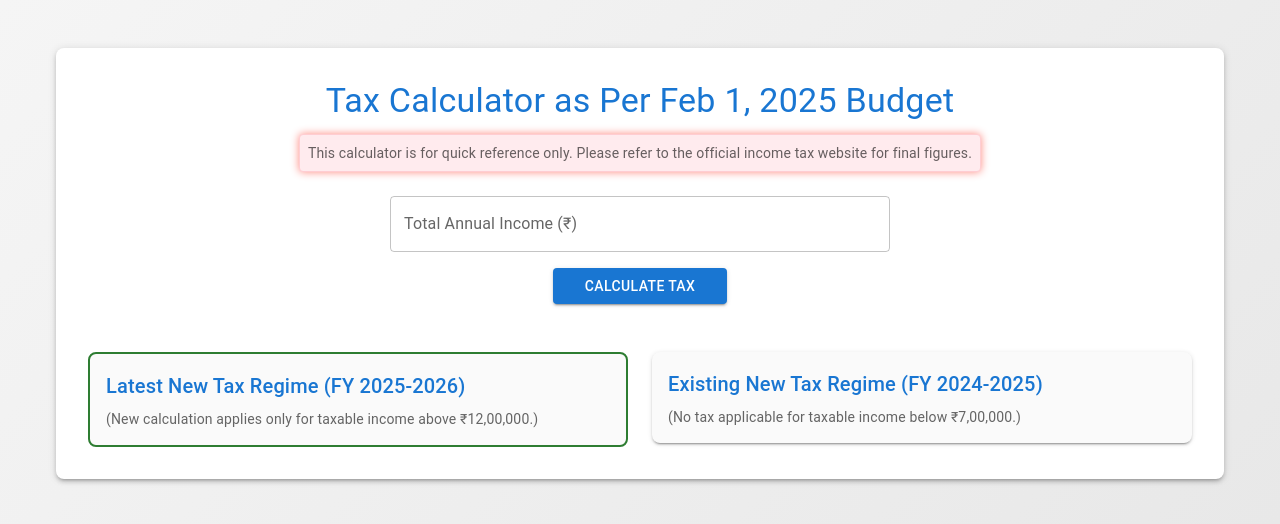
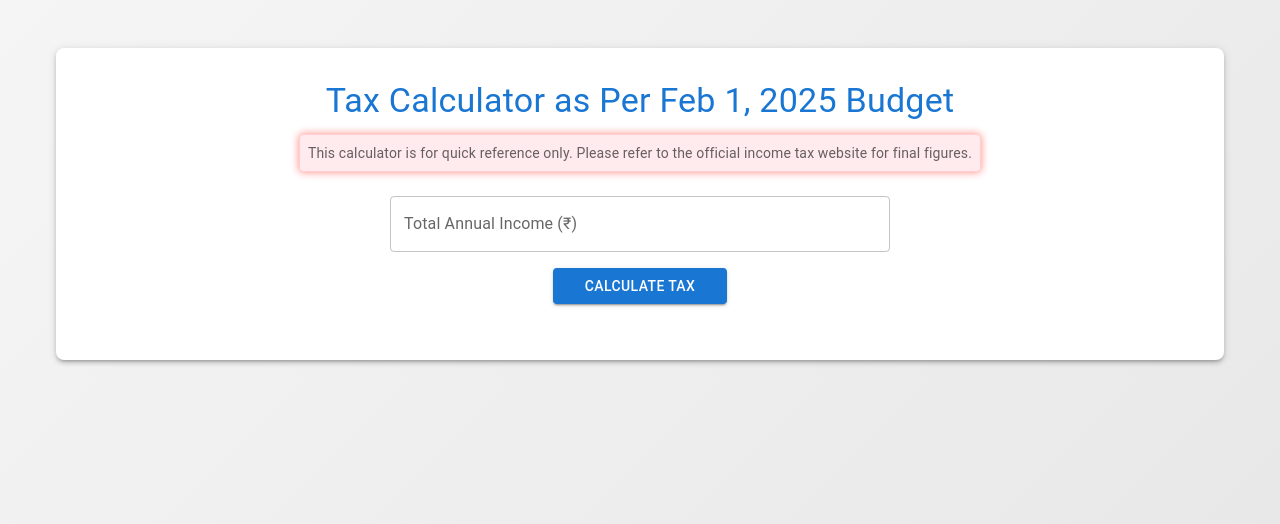
Before and after one commit to nabilnalakath/new-tax-calculator, a Next.js app: page / in a window 1280 px wide. Shown: the top 524 px of the page. Built offline with nearby package versions, Linux system fonts and the light colour scheme.

Commit message:
show hide/card

```diff
--- a/app/page.tsx
+++ b/app/page.tsx
@@ -59,11 +59,14 @@ const HomePage: React.FC = () => {
   const [oldTax, setOldTax] = useState<number | null>(null);
   const [oldBreakdown, setOldBreakdown] = useState<BreakdownItem[]>([]);
 
+  const [calculated, setCalculated] = useState<boolean>(false);
+
   const handleIncomeChange = (e: ChangeEvent<HTMLInputElement>) => {
     setIncome(e.target.value);
   };
 
   const calculateTax = (e: FormEvent<HTMLFormElement>) => {
+    setCalculated(true);
     e.preventDefault();
     setError("");
     setNewTax(null);
@@ -396,6 +399,7 @@ const HomePage: React.FC = () => {
             <Typography variant="subtitle1">{savingsJSX}</Typography>
           </Box>
         )}
+        {calculated && (
         <Grid container spacing={3} sx={{ mt: 2 }}>
           {/* Latest New Tax Regime Card with Pulse Animation */}
           <Grid item xs={12} md={6}>
@@ -523,6 +527,7 @@ const HomePage: React.FC = () => {
             </Paper>
           </Grid>
         </Grid>
+        )}
       </Paper>
       {/* Global Keyframes for Animations */}
       <style jsx global>{`
```
